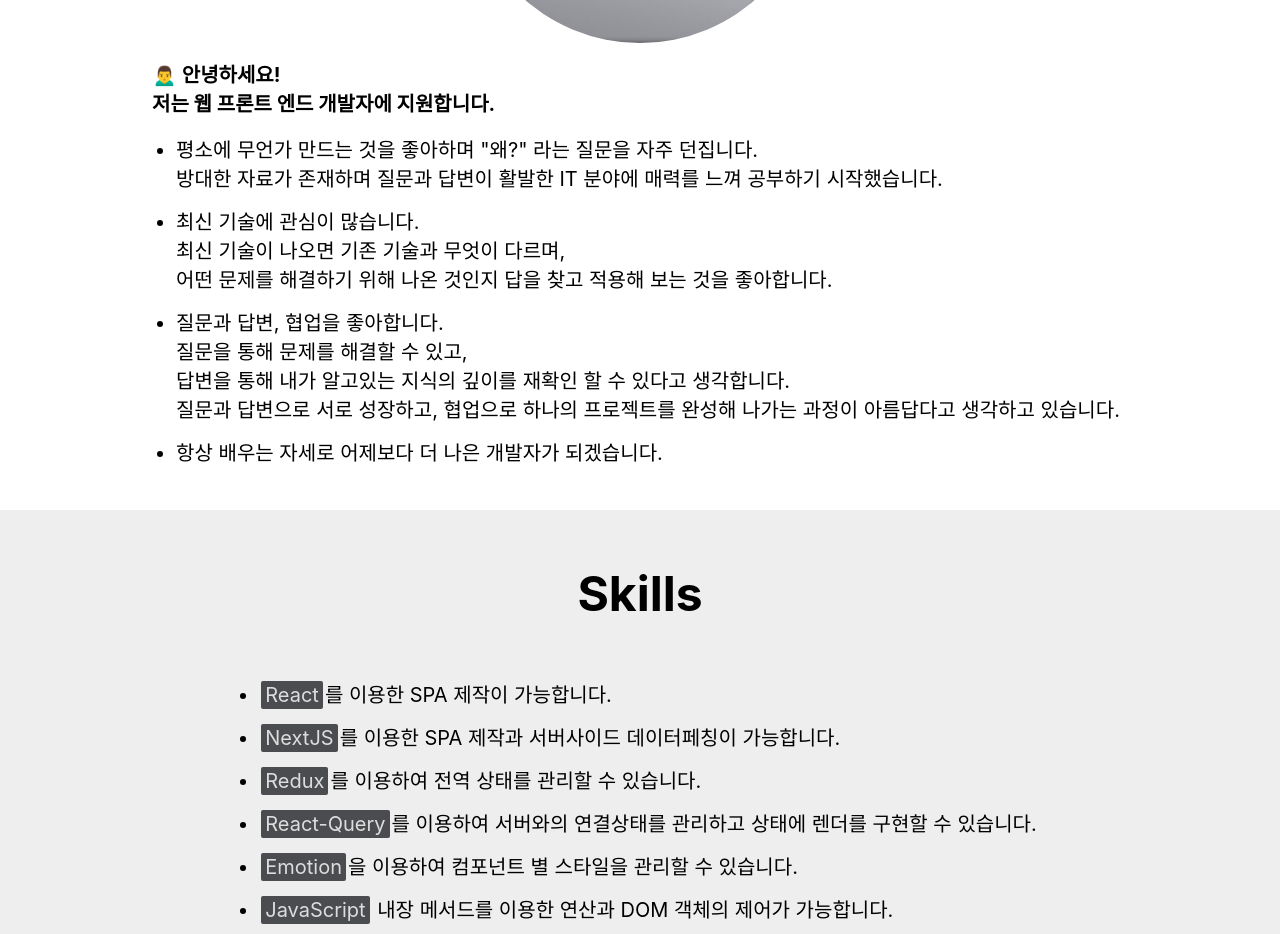
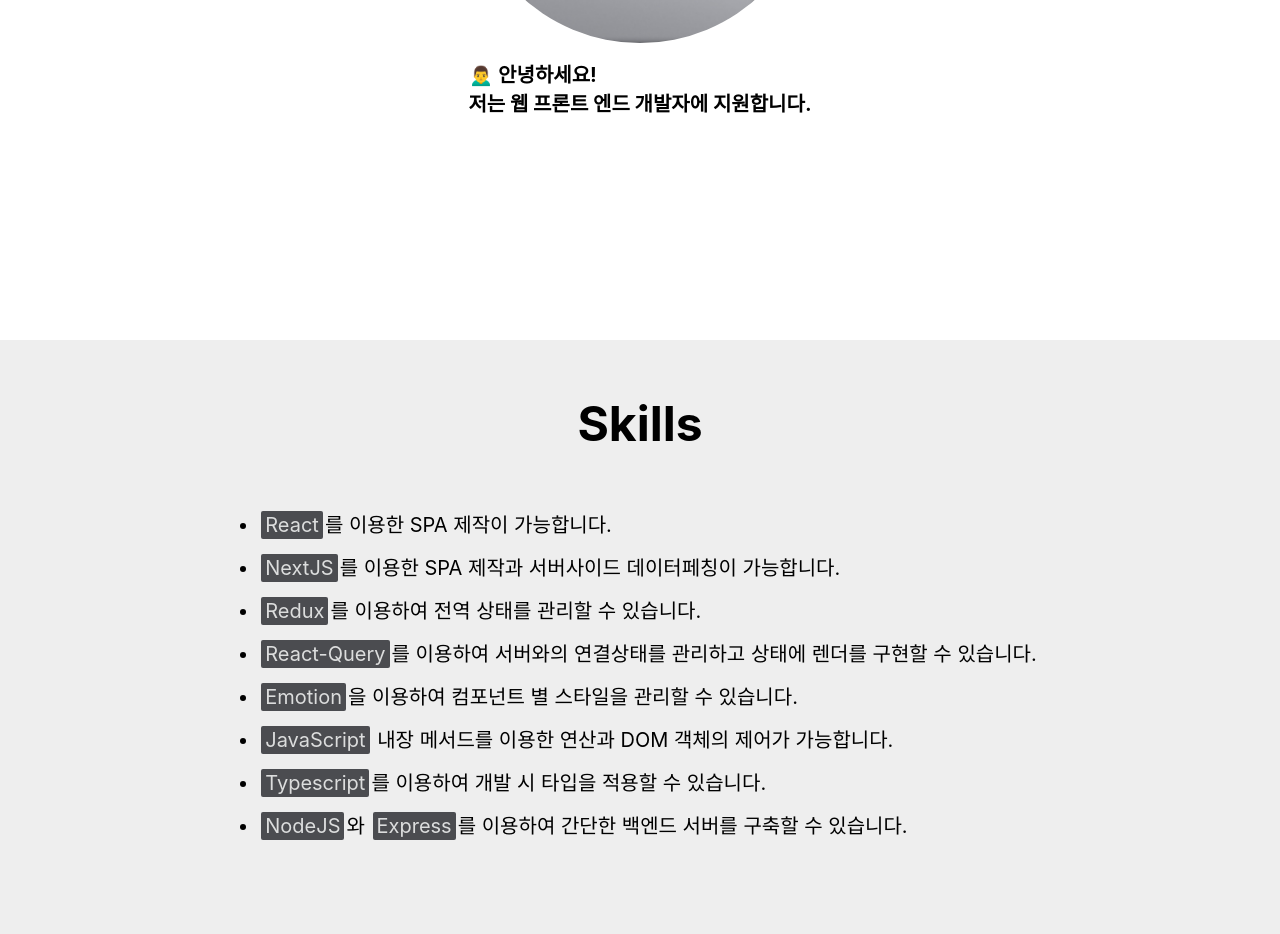
Before and after one commit to cy3589/portfolio, a Next.js app: page / in a window 1280 px wide. Shown: the part 1260-2194 px from the top of the page. Built offline with nearby package versions, Linux system fonts and the light colour scheme; a web font is replaced by a local one.

Commit message:
vercel 빌드 테스트

```diff
--- a/pages/index.tsx
+++ b/pages/index.tsx
@@ -226,7 +226,7 @@
               🙍‍♂️ 안녕하세요! <br />
               저는 웹 프론트 엔드 개발자에 지원합니다.
             </FirstPrH1>
-            <Ul>
+            {/* <Ul>
               {me.mePr.map((pr) => (
                 <li
                   key={pr}
@@ -235,7 +235,7 @@
                   }}
                 />
               ))}
-            </Ul>
+            </Ul> */}
           </div>
         </Section>
         <Section backgroundColor="#eeeeee" height="100%">
```
